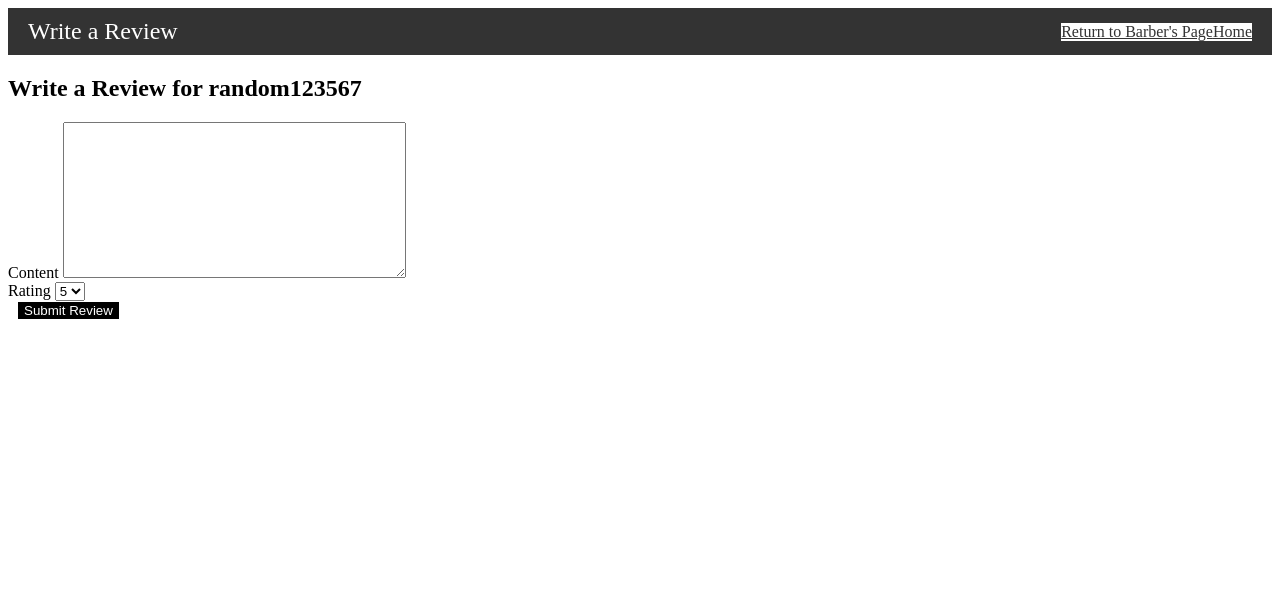
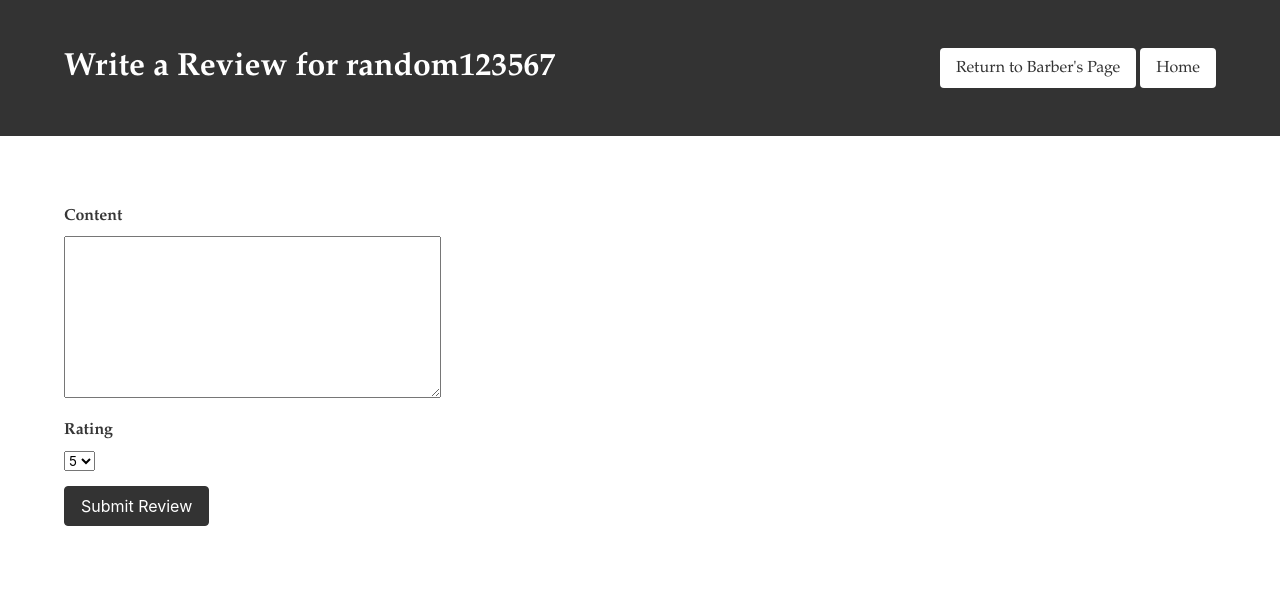
Before and after one commit to awisniew207/django-deploy, a Django app: template LineUp/Barber/templates/Barber/write_review.html in a window 1280 px wide. Shown: the top 593 px of the page. Run offline with Django 4.2, Linux system fonts and the light colour scheme; the template is opened without the code that fills it: values that come from a table or form of the project are taken from there, others are empty; data comes from the database, SQL or seed files in the repository.

Commit message:
Write review page styling

```diff
--- a/LineUp/Barber/templates/Barber/write_review.html
+++ b/LineUp/Barber/templates/Barber/write_review.html
@@ -4,56 +4,83 @@
     <meta charset="UTF-8">
     <meta name="viewport" content="width=device-width, initial-scale=1.0">
     <title>Write Review for {{ barber.user.username }}</title>
+    <link rel="stylesheet" href="https://cdn.jsdelivr.net/npm/bulma@0.9.3/css/bulma.min.css">
     <style>
+        body {
+            font-family: "Garamond", serif;
+            background-color: white;
+            color: #333;
+        }
+        .hero.is-danger, .has-background-primary {
+            background-color: #333; /* Change the background color to #333 */
+            color: white; /* Set text color to white for contrast */
+        }
         .navbar {
-            background-color: #333; /* Dark grey background */
+            background-color: #333;
             color: white;
             padding: 10px 20px;
             display: flex;
             justify-content: space-between;
             align-items: center;
         }
+
         .navbar-brand {
             font-size: 24px;
             color: white;
         }
+
         .navbar-end {
             display: flex;
         }
-        .button.is-black, .button.is-black:hover {
-            background-color: black;
-            color: white;
-            border: none;
-            margin-left: 10px;
-        }
+
         .button.is-light, .button.is-light:hover {
             background-color: white;
             color: #333;
             border: none;
         }
+        .button {
+            background-color: #333; /* Set button color */
+            border-color: #333;
+            color: white; /* Set text color for buttons */
+        }
+        .review-form {
+            margin-top: 20px;
+        }
+
+        .field {
+            margin-bottom: 20px;
+        }
     </style>
 </head>
 <body>
-    <!-- Navigation Bar -->
-    <nav class="navbar">
-        <div class="navbar-brand">Write a Review</div>
-        <div class="navbar-end">
-            <a class="button is-light" href="{% url 'barberProfileView' slug=barber.user.slug %}">Return to Barber's Page</a>
-            <a class="button is-light" href="{% url 'index' %}">Home</a>
+    <section class="hero is-danger">
+        <div class="hero-body">
+            <div class="container">
+                <div class="columns is-vcentered">
+                    <div class="column">
+                        <h1 class="title">Write a Review for {{ barber.user.username }}</h1>
+                    </div>
+                    <div class="column has-text-right">
+                        <a class="button is-light" href="{% url 'barberProfileView' slug=barber.user.slug %}">Return to Barber's Page</a>
+                        <a class="button is-light" href="{% url 'index' %}">Home</a>
+                    </div>
+                </div>
+            </div>
         </div>
-    </nav>
+    </section>
 
     <!-- Review Form Section -->
     <section class="section review-form">
         <div class="container">
-            <h1 class="title">Write a Review for {{ barber.user.username }}</h1>
 
             <form method="post">
                 {% csrf_token %}
                 {% for field in form %}
                     <div class="field">
                         <label class="label" for="{{ field.id_for_label }}">{{ field.label }}</label>
-                        {{ field }}
+                        <div class="control">
+                            {{ field }}
+                        </div>
                         {% for error in field.errors %}
                             <p class="help is-danger">{{ error }}</p>
                         {% endfor %}
@@ -61,7 +88,7 @@
                 {% endfor %}
                 <div class="field">
                     <div class="control">
-                        <button class="button is-black" type="submit">Submit Review</button>
+                        <button type="submit" class="button">Submit Review</button>
                     </div>
                 </div>
             </form>
```
